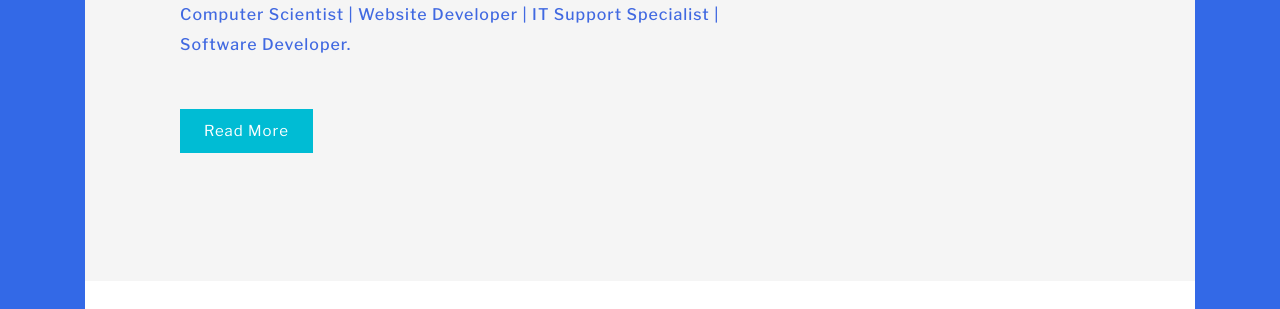
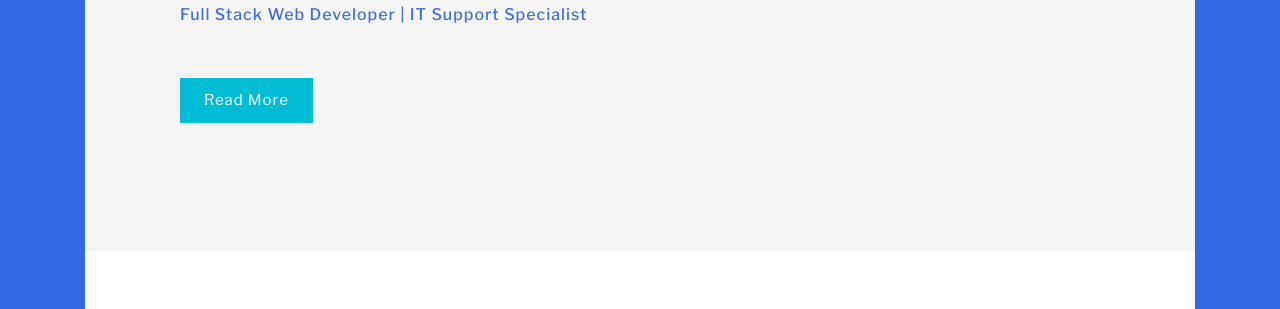
Before and after one commit to its-nedum/its-nedum.github.io, a plain HTML site: page index.html in a window 1280 px wide. Shown: the part 432-741 px from the top of the page. Drawn offline with nearby package versions, Linux system fonts and the light colour scheme.

Commit message:
latest changes

```diff
--- a/index.html
+++ b/index.html
@@ -98,7 +98,7 @@
 				<div class="col-md-12">
 					<div class="banner-info">
 						 <h2 class="heading-banner text-capitalize">Hi. I'm <span>Chinedu Emesue</span></h2>
-						<h3><span><p class=" mt-3" style="color:royalblue">Computer Scientist | Website Developer | IT Support Specialist | Software Developer.</p></span></h3>
+						<h3><span><p class=" mt-3" style="color:royalblue">Full Stack Web Developer | IT Support Specialist</p></span></h3>
 						<a href="#about" class="banner-button1 btn mt-md-5 mt-3 scroll">Read More</a>
 					</div>
 				</div>
```
